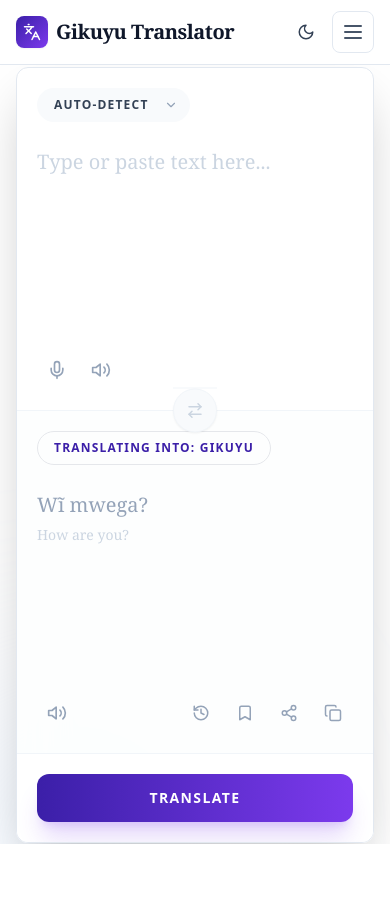
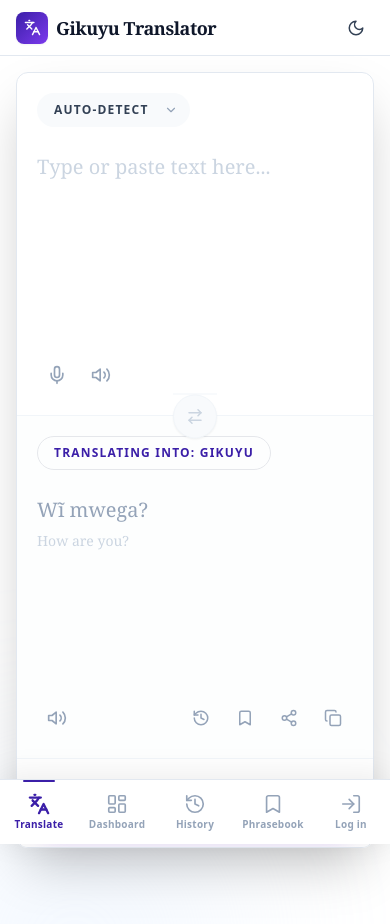
Before and after one commit to chillyreward/New-translator, a Next.js app: page /translate in a window 390 px wide. Shown: the top 924 px of the page. Before the commit the page ends 844 px from the top, so only its background shows below. Built offline with nearby package versions, Linux system fonts and the light colour scheme.

Commit message:
CHanged mobile view

```diff
--- a/app/translate/page.tsx
+++ b/app/translate/page.tsx
@@ -2,39 +2,46 @@
 
 import { Sidebar } from "@/components/Sidebar";
 import { Navbar } from "@/components/Navbar";
+import { MobileHeader } from "@/components/MobileHeader";
+import { MobileBottomNav } from "@/components/MobileBottomNav";
 import { TranslationCard } from "@/components/TranslationCard";
-import { Zap } from "lucide-react";
 import { ThemeToggle } from "@/components/ThemeToggle";
 
 export default function TranslatePage() {
   return (
-    <div className="min-h-screen flex bg-white dark:bg-slate-950 transition-colors">
+    <div className="min-h-screen flex flex-col md:flex-row bg-white dark:bg-slate-950 transition-colors">
+      {/* Desktop Sidebar */}
       <Sidebar />
 
+      {/* Desktop top nav (rendered inside <nav> which is already hidden on mobile) */}
+      <div className="hidden md:block">
+        <Navbar />
+      </div>
+
       <main className="flex-1 flex flex-col h-screen overflow-hidden relative">
-        {/* Mobile Navbar */}
-        <div className="md:hidden sticky top-0 z-50">
-          <Navbar />
-        </div>
+        {/* Mobile Header */}
+        <MobileHeader />
 
-        {/* Background elements */}
-        <div className="absolute top-0 right-0 w-[300px] md:w-[500px] h-[300px] md:h-[500px] bg-primary-200/40 dark:bg-primary-900/20 rounded-full blur-[100px] -translate-y-1/2 translate-x-1/2 pointer-events-none transition-colors"></div>
-        <div className="absolute bottom-0 left-0 w-[300px] md:w-[600px] h-[300px] md:h-[600px] bg-blue-100/40 dark:bg-blue-900/10 rounded-full blur-[100px] translate-y-1/2 -translate-x-1/4 pointer-events-none transition-colors"></div>
+        {/* Background blobs */}
+        <div className="absolute top-0 right-0 w-[300px] md:w-[500px] h-[300px] md:h-[500px] bg-primary-200/40 dark:bg-primary-900/20 rounded-full blur-[100px] -translate-y-1/2 translate-x-1/2 pointer-events-none transition-colors" />
+        <div className="absolute bottom-0 left-0 w-[300px] md:w-[600px] h-[300px] md:h-[600px] bg-blue-100/40 dark:bg-blue-900/10 rounded-full blur-[100px] translate-y-1/2 -translate-x-1/4 pointer-events-none transition-colors" />
 
-        {/* Desktop Header */}
-        <header className="h-16 border-b border-slate-100 dark:border-slate-800 bg-white/50 dark:bg-slate-950/50 backdrop-blur-md flex items-center justify-between px-4 md:px-8 shrink-0 relative z-20 hidden md:flex transition-colors">
+        {/* Desktop page header */}
+        <header className="h-16 border-b border-slate-100 dark:border-slate-800 bg-white/50 dark:bg-slate-950/50 backdrop-blur-md flex items-center justify-between px-8 shrink-0 relative z-20 hidden md:flex transition-colors">
           <h1 className="text-lg font-semibold font-serif text-slate-800 dark:text-white">Translate</h1>
           <ThemeToggle />
         </header>
 
-        {/* Translation Studio Area */}
-        <div className="flex-1 overflow-auto p-4 md:p-8 flex flex-col justify-center relative z-10">
+        {/* Translation Studio */}
+        <div className="flex-1 overflow-auto p-4 md:p-8 flex flex-col justify-center relative z-10 pb-24 md:pb-8">
           <div className="max-w-5xl mx-auto w-full">
             <TranslationCard />
           </div>
         </div>
+      </main>
 
-      </main>
+      {/* Mobile Bottom Nav */}
+      <MobileBottomNav />
     </div>
   );
 }
--- /dev/null
+++ b/components/MobileBottomNav.tsx
@@ -0,0 +1,118 @@
+"use client";
+
+import Link from "next/link";
+import { usePathname } from "next/navigation";
+import { Languages, History, Bookmark, User, LogIn, LayoutDashboard } from "lucide-react";
+import { cn } from "@/lib/utils";
+import { useStore } from "@/lib/store";
+
+const NAV_ITEMS = [
+  {
+    label: "Translate",
+    href: "/translate",
+    icon: Languages,
+  },
+  {
+    label: "Dashboard",
+    href: "/dashboard",
+    icon: LayoutDashboard,
+  },
+  {
+    label: "History",
+    href: "/history",
+    icon: History,
+  },
+  {
+    label: "Phrasebook",
+    href: "/saved-phrases",
+    icon: Bookmark,
+  },
+];
+
+export function MobileBottomNav() {
+  const pathname = usePathname();
+  const { profile } = useStore();
+
+  // Determine if the user is "logged in" by checking for a non-default name
+  const isLoggedIn = profile.name !== "Demo User";
+
+  const isActive = (href: string) => {
+    if (href === "/settings/profile") return pathname.startsWith("/settings");
+    return pathname === href;
+  };
+
+  return (
+    <nav
+      className="md:hidden fixed bottom-0 left-0 right-0 z-50 bg-white dark:bg-slate-950 border-t border-slate-200 dark:border-slate-800 shadow-[0_-4px_32px_rgba(0,0,0,0.08)] dark:shadow-[0_-4px_32px_rgba(0,0,0,0.3)]"
+      style={{ paddingBottom: "env(safe-area-inset-bottom)" }}
+    >
+      <div className="flex h-16 items-stretch">
+        {NAV_ITEMS.map((item) => {
+          const active = isActive(item.href);
+          return (
+            <Link
+              key={item.href}
+              href={item.href}
+              className={cn(
+                "flex-1 flex flex-col items-center justify-center gap-0.5 transition-colors relative group",
+                active
+                  ? "text-primary-600 dark:text-primary-400"
+                  : "text-slate-400 dark:text-slate-600 hover:text-slate-600 dark:hover:text-slate-400"
+              )}
+            >
+              {/* Active indicator */}
+              {active && (
+                <span className="absolute top-0 left-1/2 -translate-x-1/2 w-8 h-0.5 rounded-full bg-primary-600 dark:bg-primary-400" />
+              )}
+              <item.icon
+                size={22}
+                strokeWidth={active ? 2.5 : 1.8}
+                className="transition-transform group-active:scale-90"
+              />
+              <span className={cn(
+                "text-[10px] font-semibold tracking-wide transition-all",
+                active ? "font-bold" : ""
+              )}>
+                {item.label}
+              </span>
+            </Link>
+          );
+        })}
+
+        {/* Profile / Login item */}
+        <Link
+          href={isLoggedIn ? "/settings/profile" : "/login"}
+          className={cn(
+            "flex-1 flex flex-col items-center justify-center gap-0.5 transition-colors relative group",
+            pathname === "/login" || pathname.startsWith("/settings")
+              ? "text-primary-600 dark:text-primary-400"
+              : "text-slate-400 dark:text-slate-600 hover:text-slate-600 dark:hover:text-slate-400"
+          )}
+        >
+          {(pathname === "/login" || pathname.startsWith("/settings")) && (
+            <span className="absolute top-0 left-1/2 -translate-x-1/2 w-8 h-0.5 rounded-full bg-primary-600 dark:bg-primary-400" />
+          )}
+          {isLoggedIn ? (
+            <div className="w-[22px] h-[22px] rounded-full bg-primary-100 dark:bg-primary-900/40 border-2 border-primary-300 dark:border-primary-700 flex items-center justify-center overflow-hidden">
+              {profile.avatarUrl ? (
+                <img src={profile.avatarUrl} alt="" className="w-full h-full object-cover" />
+              ) : (
+                <span className="text-[9px] font-bold text-primary-700 dark:text-primary-300">
+                  {profile.name?.charAt(0) || "U"}
+                </span>
+              )}
+            </div>
+          ) : (
+            <LogIn size={22} strokeWidth={1.8} className="transition-transform group-active:scale-90" />
+          )}
+          <span className={cn(
+            "text-[10px] font-semibold tracking-wide",
+            pathname === "/login" || pathname.startsWith("/settings") ? "font-bold" : ""
+          )}>
+            {isLoggedIn ? "Profile" : "Log in"}
+          </span>
+        </Link>
+      </div>
+    </nav>
+  );
+}
--- /dev/null
+++ b/components/MobileHeader.tsx
@@ -0,0 +1,33 @@
+"use client";
+
+import Link from "next/link";
+import { Languages } from "lucide-react";
+import { ThemeToggle } from "./ThemeToggle";
+import { APP_NAME } from "@/lib/constants";
+
+interface MobileHeaderProps {
+  /** Optional: show a secondary action on the right instead of just theme toggle */
+  rightSlot?: React.ReactNode;
+}
+
+export function MobileHeader({ rightSlot }: MobileHeaderProps) {
+  return (
+    <header className="md:hidden sticky top-0 z-40 w-full h-14 flex items-center justify-between px-4 bg-white/95 dark:bg-slate-950/95 backdrop-blur-md border-b border-slate-200 dark:border-slate-800 transition-colors">
+      {/* Brand */}
+      <Link href="/" className="flex items-center gap-2 transition-opacity hover:opacity-80">
+        <div className="flex h-8 w-8 items-center justify-center rounded-lg bg-gradient-to-br from-primary-600 to-primary-500 text-white shadow-sm">
+          <Languages size={17} />
+        </div>
+        <span className="text-lg font-bold font-serif text-slate-900 dark:text-slate-50 tracking-tight">
+          {APP_NAME}
+        </span>
+      </Link>
+
+      {/* Right side */}
+      <div className="flex items-center gap-2">
+        {rightSlot}
+        <ThemeToggle />
+      </div>
+    </header>
+  );
+}
--- a/components/Navbar.tsx
+++ b/components/Navbar.tsx
@@ -1,24 +1,21 @@
 "use client";
 
 import Link from "next/link";
-import { Languages, Menu, User, Settings as SettingsIcon, LogOut, Bookmark, X, LayoutDashboard, History, ArrowLeft } from "lucide-react";
+import { Languages, User, Settings as SettingsIcon, LogOut, Bookmark } from "lucide-react";
 import { Button } from "./Button";
 import { useStore } from "@/lib/store";
 import { useState, useRef, useEffect } from "react";
 import { usePathname } from "next/navigation";
-import { cn } from "@/lib/utils";
 import { APP_NAME } from "@/lib/constants";
 import { ThemeToggle } from "./ThemeToggle";
-import { MobileDrawer } from "./MobileDrawer";
 
 export function Navbar() {
   const { profile } = useStore();
   const [dropdownOpen, setDropdownOpen] = useState(false);
-  const [mobileMenuOpen, setMobileMenuOpen] = useState(false);
   const dropdownRef = useRef<HTMLDivElement>(null);
   const pathname = usePathname();
 
-  // Close dropdown/mobile menu when clicking outside or navigating
+  // Close dropdown when clicking outside or navigating
   useEffect(() => {
     const handleClickOutside = (event: MouseEvent) => {
       if (dropdownRef.current && !dropdownRef.current.contains(event.target as Node)) {
@@ -26,21 +23,14 @@
       }
     };
     document.addEventListener("mousedown", handleClickOutside);
-    setMobileMenuOpen(false);
+    setDropdownOpen(false);
     return () => document.removeEventListener("mousedown", handleClickOutside);
   }, [pathname]);
 
-  const navItems = [
-    { name: "Translate", href: "/translate", icon: Languages },
-    { name: "Dashboard", href: "/dashboard", icon: LayoutDashboard },
-    { name: "Saved Phrases", href: "/saved-phrases", icon: Bookmark },
-    { name: "History", href: "/history", icon: History },
-    { name: "Settings", href: "/settings/profile", icon: SettingsIcon },
-  ];
-
   return (
-    <nav className="sticky top-0 z-50 w-full border-b border-slate-200 dark:border-slate-800 bg-white/95 md:bg-white/80 dark:bg-slate-950/95 md:dark:bg-slate-950/80 backdrop-blur-md transition-colors">
-      <div className="container mx-auto flex h-16 items-center justify-between px-4 md:px-6">
+    // Desktop-only navbar – hidden on mobile (MobileHeader + MobileBottomNav handle mobile)
+    <nav className="hidden md:block sticky top-0 z-50 w-full border-b border-slate-200 dark:border-slate-800 bg-white/80 dark:bg-slate-950/80 backdrop-blur-md transition-colors">
+      <div className="container mx-auto flex h-16 items-center justify-between px-6">
         <Link href="/" className="flex items-center gap-2 transition-opacity hover:opacity-80">
           <div className="flex h-8 w-8 items-center justify-center rounded-lg bg-gradient-to-br from-primary-600 to-primary-500 text-white shadow-sm">
             <Languages size={18} />
@@ -49,32 +39,28 @@
         </Link>
 
         {/* Desktop Navigation */}
-        <div className="hidden md:flex gap-6 items-center">
+        <div className="flex gap-6 items-center">
           <Link href="/about" className="text-sm font-medium text-slate-600 dark:text-slate-400 hover:text-primary-600 dark:hover:text-primary-400 transition-colors">
             About
           </Link>
           <Link href="/support" className="text-sm font-medium text-slate-600 dark:text-slate-400 hover:text-primary-600 dark:hover:text-primary-400 transition-colors">
             Support
           </Link>
-          <div className="h-4 w-px bg-slate-200 dark:bg-slate-700 mx-2"></div>
+          <div className="h-4 w-px bg-slate-200 dark:bg-slate-700 mx-2" />
 
           <div className="mr-2">
             <ThemeToggle />
           </div>
 
-          <div className="h-4 w-px bg-slate-200 dark:bg-slate-700 mr-2"></div>
+          <div className="h-4 w-px bg-slate-200 dark:bg-slate-700 mr-2" />
 
-          {pathname === '/' ? (
+          {pathname === "/" ? (
             <div className="flex items-center gap-3 ml-2">
               <Link href="/login">
-                <Button variant="ghost" className="text-sm font-medium h-9">
-                  Log in
-                </Button>
+                <Button variant="ghost" className="text-sm font-medium h-9">Log in</Button>
               </Link>
               <Link href="/signup">
-                <Button className="text-sm font-medium h-9">
-                  Sign up
-                </Button>
+                <Button className="text-sm font-medium h-9">Sign up</Button>
               </Link>
             </div>
           ) : (
@@ -120,27 +106,7 @@
             </div>
           )}
         </div>
-
-        {/* Mobile menu button and Theme Toggle */}
-        <div className="md:hidden flex items-center gap-2">
-          <ThemeToggle />
-          <button
-            onClick={() => setMobileMenuOpen(true)}
-            className="p-2 text-slate-600 dark:text-slate-400 hover:bg-slate-100 dark:hover:bg-slate-800 rounded-lg transition-colors border border-slate-200 dark:border-slate-800"
-            aria-label="Open menu"
-          >
-            <Menu size={24} />
-          </button>
-        </div>
       </div>
-
-      <MobileDrawer
-        isOpen={mobileMenuOpen}
-        onClose={() => setMobileMenuOpen(false)}
-        navItems={navItems}
-        profile={profile}
-        pathname={pathname}
-      />
     </nav>
   );
 }
```
Also changed, not shown: app/dashboard/page.tsx (+35 -32 lines), app/history/page.tsx (+9 -6 lines), app/login/page.tsx (+12 -4 lines), app/page.tsx (+16 -2 lines), app/saved-phrases/page.tsx (+8 -6 lines), app/settings/layout.tsx (+18 -19 lines), app/signup/page.tsx (+6 -3 lines), styles/globals.css (+19 -0 lines).
